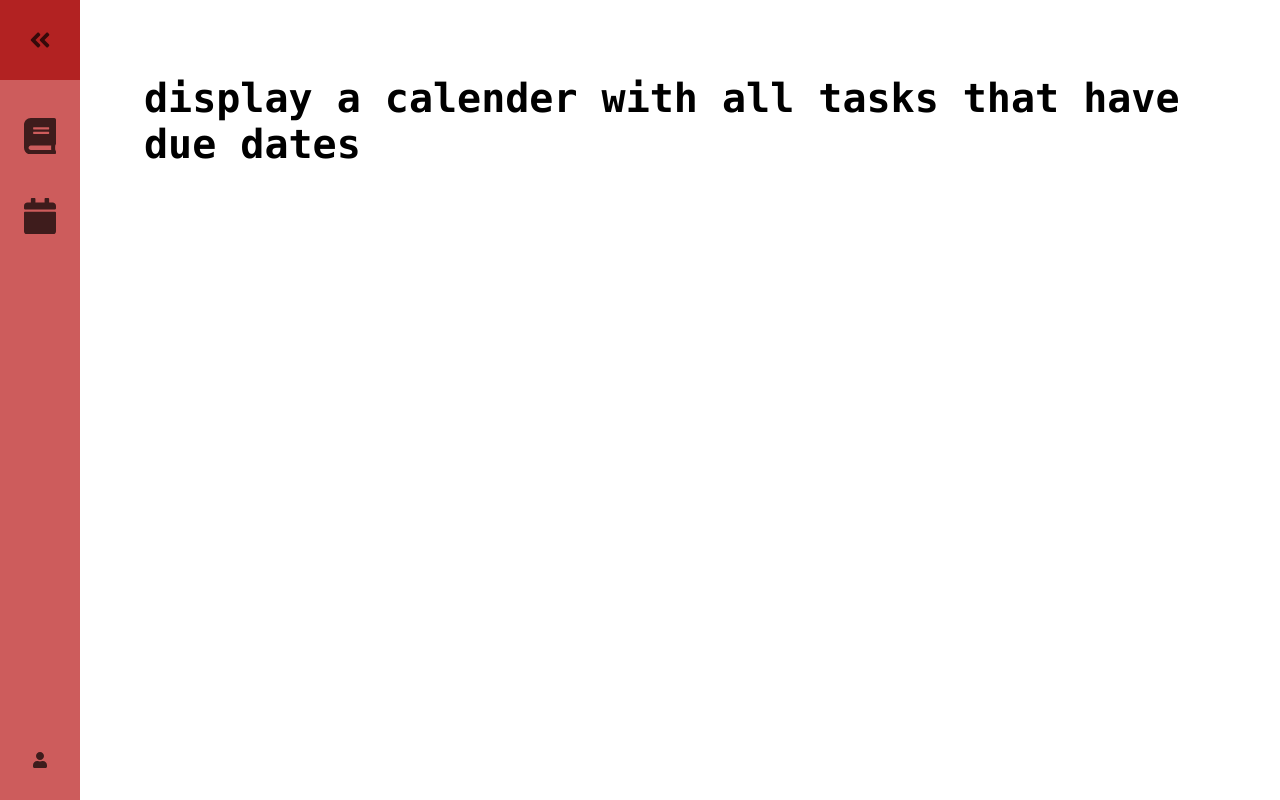
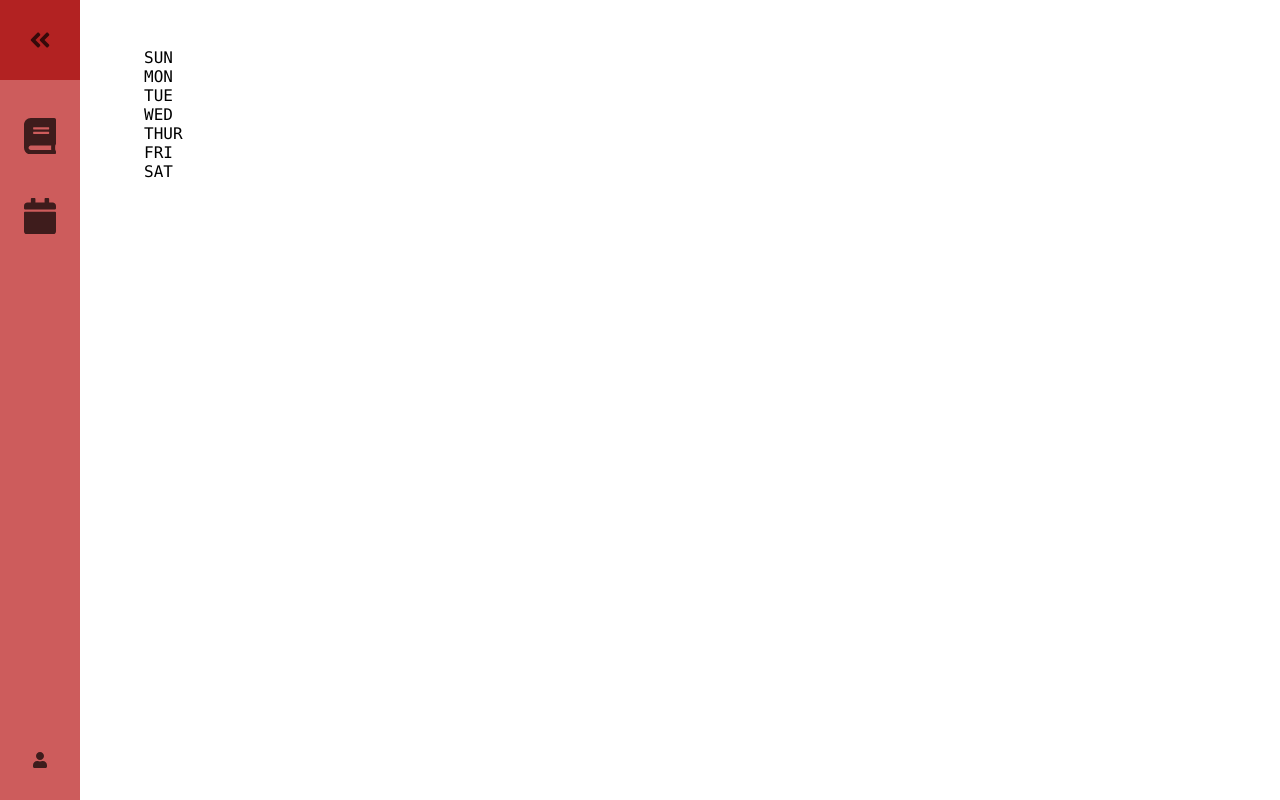
Before and after one commit to zrromano/taskmaster, a React (Create React App) app: page /calender in a window 1280 px wide. Built offline with nearby package versions, Linux system fonts and the light colour scheme.

Commit message:
Fixed issue with page not displaying properly

```diff
--- a/src/components/calender.js
+++ b/src/components/calender.js
@@ -1,7 +1,67 @@
 import React from "react";
 
 const Calender = () => {
-  return <h1>display a calender with all tasks that have due dates</h1>;
+
+
+  let months = [
+    "January",
+    "February",
+    "March",
+    "April",
+    "May",
+    "June",
+    "July",
+    "August",
+    "September",
+    "October",
+    "November",
+    "December",
+  ];
+  let days = [
+    "Sunday",
+    "Monday",
+    "Tuesday",
+    "Wednesday",
+    "Thursday",
+    "Friday",
+    "Saturday",
+  ];
+
+  return (
+    <div class="calendar" id="calendar">
+      <div class="calendar-btn month-btn" onclick="$('#months').toggle('fast')">
+          <span id="curMonth"></span>
+          <div id="months" class="months dropdown"></div>
+      </div>
+
+      <div class="calendar-btn year-btn" onclick="$('#years').toggle('fast')">
+          <span id="curYear"></span>
+          <div id="years" class="years dropdown"></div>
+      </div>
+
+      <div class="clear"></div>
+
+      <div class="calendar-dates">
+          <div class="days">
+              <div class="day label">SUN</div>
+              <div class="day label">MON</div>
+              <div class="day label">TUE</div>
+              <div class="day label">WED</div>
+              <div class="day label">THUR</div>
+              <div class="day label">FRI</div>
+              <div class="day label">SAT</div>
+
+              <div class="clear"></div>
+          </div>
+
+          <div id="calendarDays" class="days">
+          </div>
+      </div>
+    </div>
+);
 };
 
+
+
+
 export default Calender;
```
